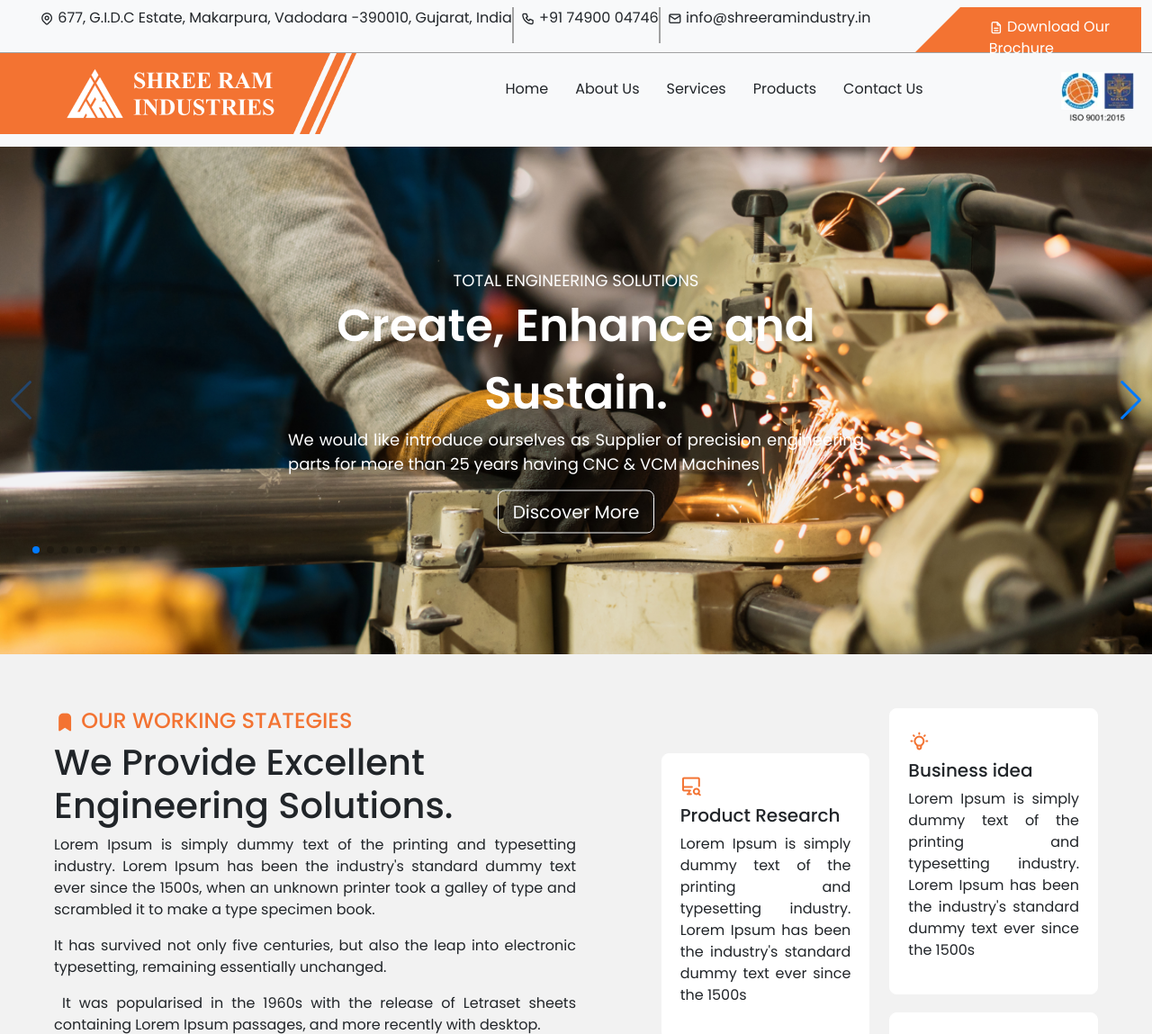
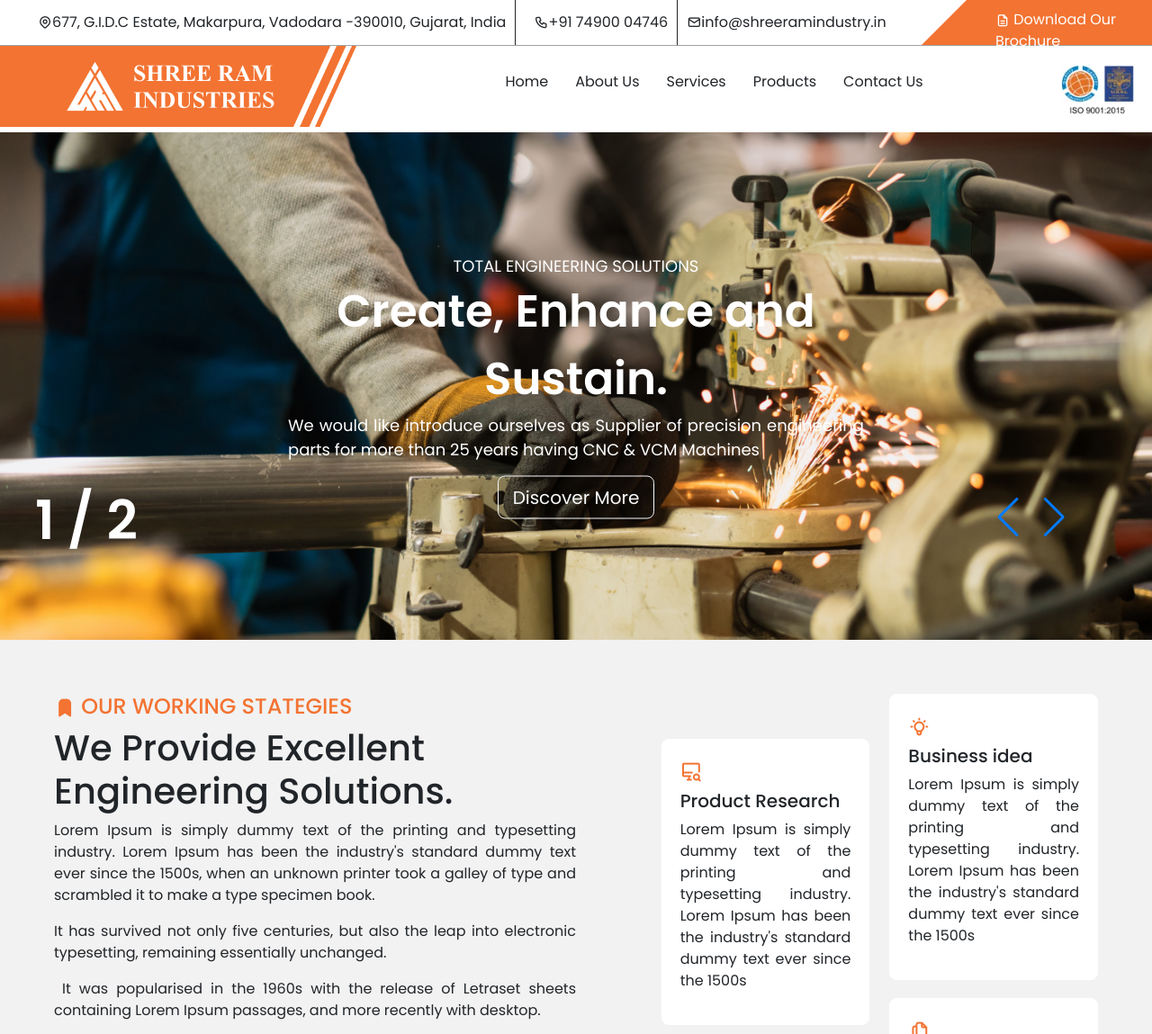
Before and after one commit to InboxTech/shree_ram_industry, a PHP site: page / in a window 1280 px wide. Shown: the top 1149 px of the page at 90% size. Run offline with PHP 8.4, Linux system fonts and the light colour scheme.

Commit message:
swiper edit

```diff
--- a/index.html
+++ b/index.html
@@ -23,13 +23,13 @@
 <body>
     <header>
         <!--navbar here -->
-        <nav class="navbar navbar-expand-lg bg-body-tertiary">
-            <div class="container-fluid main-nav-items">
+        <nav class="">
+            <div class="main-nav-items">
                 <div class="nav-all-items">
                     <ul class="nav-1">
-                        <li> <i class="ti ti-map-pin"></i> 677, G.I.D.C Estate, Makarpura, Vadodara -390010, Gujarat, India  </li>
-                        <li><i class="ti ti-phone"></i> +91 74900 04746 </li>
-                        <li><i class="ti ti-mail"></i> info@shreeramindustry.in</li>
+                        <li class="line1"> <i class="ti ti-map-pin"></i> 677, G.I.D.C Estate, Makarpura, Vadodara -390010, Gujarat, India </li>
+                        <li class="line1"><i class="ti ti-phone"></i> +91 74900 04746 </li>
+                        <li class="d-flex align-items-center"><i class="ti ti-mail"></i> info@shreeramindustry.in</li>
                     </ul>
                     <div class="nav-left-items">
                         <ul>
@@ -60,7 +60,7 @@
     </header>
     <main>
         <!-- swiper -->
-        <div>
+        <div class="first">
             <div class="swiper mySwiper">
                 <div class="swiper-wrapper">
                     <div class="swiper-slide">
@@ -84,14 +84,16 @@
                         <img src="public/image/swiper/s1.png" alt="" />
                         <!-- img text -->
                         <div class="img-container">
-                            <div>
-                                <span>
-                                    <h1>TOTAL ENGINEERING SOLUTIONS</h1>
-                                </span>
-                                <span>Create, Enhance and Sustain.</span>
-                                <span>We would like introduce ourselves as Supplier of precision
+                            <div class="">
+                                <span class="img-sb-title">TOTAL ENGINEERING SOLUTIONS</span><br />
+                                <span class="img-title">Create, Enhance and Sustain.</span><br />
+                                <p>
+                                    We would like introduce ourselves as Supplier of precision
                                     engineering parts for more than 25 years having CNC & VCM
-                                    Machines</span>
+                                    Machines </p>
+                                <button class="btn btn-lg btn-outline-light btn-color">
+                                    Discover More
+                                </button>
                             </div>
                         </div>
                     </div>
@@ -264,8 +266,8 @@
         <!-- INDUSTRIES WE SERVE -->
         <div class="i-4">
             <div>
-                <h4><i class="ti ti-bookmark-filled"></i>WHO ARE WE ?</h4>
-                <h1>SHREE RAM INDUSTRIES</h1>
+                <h4><i class="ti ti-bookmark-filled"></i>INDUSTRIES WE SERVE</h4>
+                <h1>Our Projects</h1>
             </div>
             <div class="p-5">
                 <div class="swiper mySwiper2">
@@ -582,12 +584,13 @@
 
     <script>
         var swiper = new Swiper(".mySwiper", {
-            spaceBetween: 30,
-            centeredSlides: true,
-            // autoplay: {
-            //     delay: 2500,
-            //     disableOnInteraction: false,
-            // },
+            spaceBetween: 10,
+            loop: true,
+            speed: 1000,
+            autoplay: {
+                delay: 1000,
+                disableOnInteraction: false,
+            },
             pagination: {
                 el: ".swiper-pagination",
                 type: "fraction",
@@ -602,10 +605,6 @@
             slidesPerView: 1,
             spaceBetween: 0,
             loop: true,
-            pagination: {
-                el: ".swiper-pagination",
-                clickable: true,
-            },
             // autoplay: {
             //     delay: 2500,
             //     disableOnInteraction: false,
--- a/public/css/style.css
+++ b/public/css/style.css
@@ -27,6 +27,7 @@ li {
     display: flex;
     list-style: none !important;
     gap: 10px;
+    margin: 0;
 }
 
 .nav-1 .nav-doc {
@@ -48,11 +49,13 @@ li {
     border-bottom : 1px solid #A1A1A1;
 }
 
-.main-nav-items ul li:after {
-    content: "";
-    position: absolute;
-    height: 40px;
-    border: 1px solid #A1A1A1;
+.line1 {
+    list-style: none;
+    border-right: 1px solid;
+    padding: 10px;
+    text-align: center;
+    align-items: center;
+    display: flex;
 }
 
 .nav-all-items li:nth-child(3):after,
@@ -75,12 +78,12 @@ li {
 }
 
 /* swiper */
-.swiper {
+.first .swiper {
     width: 100%;
     height: 100%;
 }
 
-.swiper-slide {
+.first .swiper-slide {
     text-align: center;
     font-size: 18px;
     background: #fff;
@@ -91,19 +94,40 @@ li {
     /* Add this */
 }
 
-.swiper-slide img {
+.first .swiper-slide img {
     display: block;
     width: 100%;
     height: 100%;
     object-fit: contain !important;
 }
 
-.swiper-pagination {
+.first .swiper-pagination {
     font-weight: 600;
     font-size: 60px;
     width: 15% !important;
     height: 30%;
     color: #fff !important;
+}
+.first .swiper-button-next,.first .swiper-button-prev{
+    /* position: absolute; */
+    display: flex !important;
+    top: var(--swiper-navigation-top-offset, 72%);
+
+    height: var(--swiper-navigation-size);
+    margin-top: calc(0px -(var(--swiper-navigation-size) / 2));
+    z-index: 10;
+    cursor: pointer;
+    display: flex;
+    align-items: center;
+    justify-content: center;
+}
+.first .swiper-button-next{
+    width:1%;
+    right: 8%;
+}
+.first .swiper-button-prev{
+    width:1%;
+    left: 87% ;
 }
 
 .img-container {
@@ -312,6 +336,27 @@ p {
     object-fit: cover;
 
   }
+
+  .i-4 .swiper-button-next,.i-4 .swiper-button-prev{
+
+    top: var(--swiper-navigation-top-offset, 2%);
+
+    height: var(--swiper-navigation-size);
+    margin-top: calc(0px -(var(--swiper-navigation-size) / 2));
+    z-index: 10;
+    cursor: pointer;
+    display: flex;
+    align-items: center;
+    justify-content: center;
+}
+.i-4 .swiper-button-next{
+    width:1%;
+    right: 8%;
+}
+.i-4 .swiper-button-prev{
+    width:1%;
+    left: 87% ;
+}
 
 /* item 5 */
 .i-5 {
```
